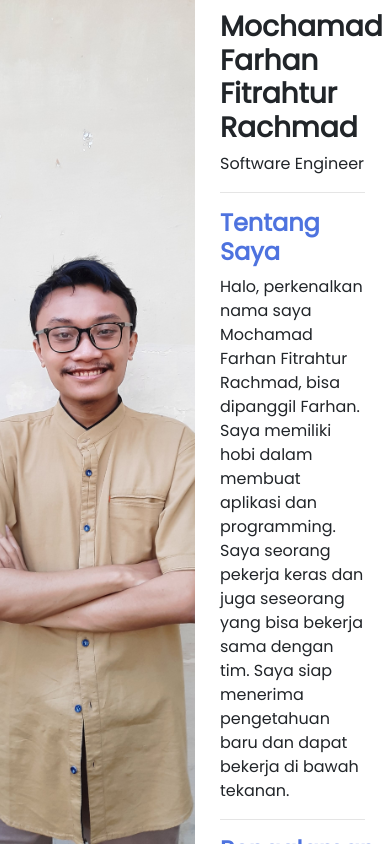
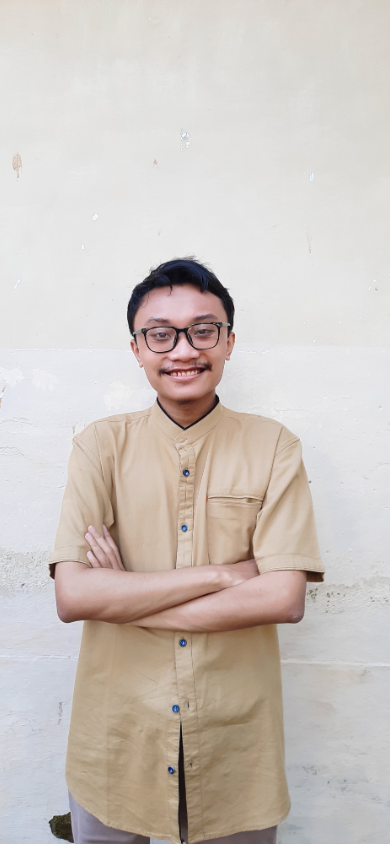
Before and after one commit to farhanfr/halo-mfarhanfr, a React (Create React App) app: page / in a window 390 px wide. Shown: the top 846 px of the page. Built offline with nearby package versions, Linux system fonts and the light colour scheme.

Commit message:
update responsive

```diff
--- a/src/pages/home/home.css
+++ b/src/pages/home/home.css
@@ -21,6 +21,12 @@
    padding: 10px 25px;
 }
 
+@media screen and (max-width: 768px) {
+    .base-home {
+        display: flex;
+        flex-direction: column;
+    }
+}
 
 
 
```
